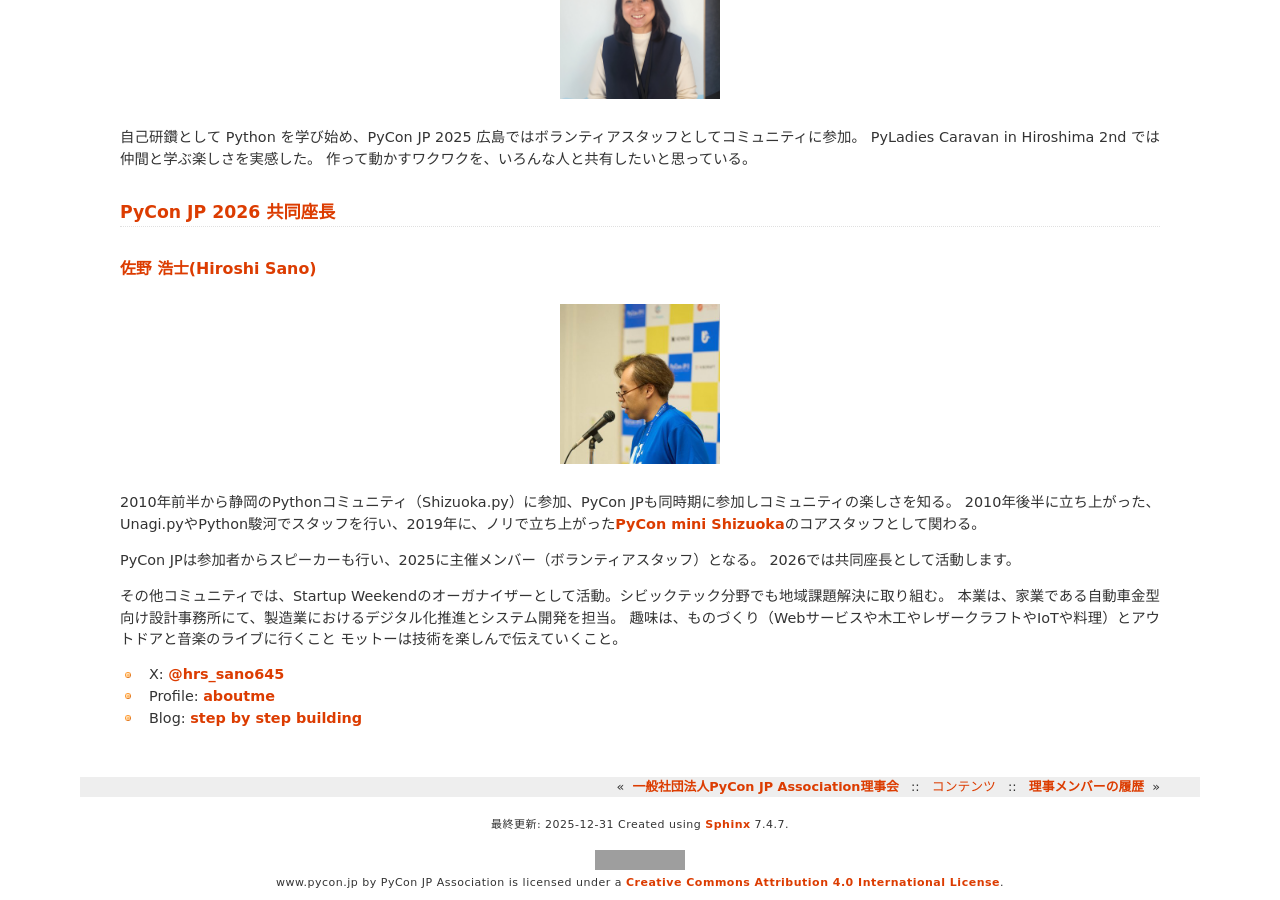
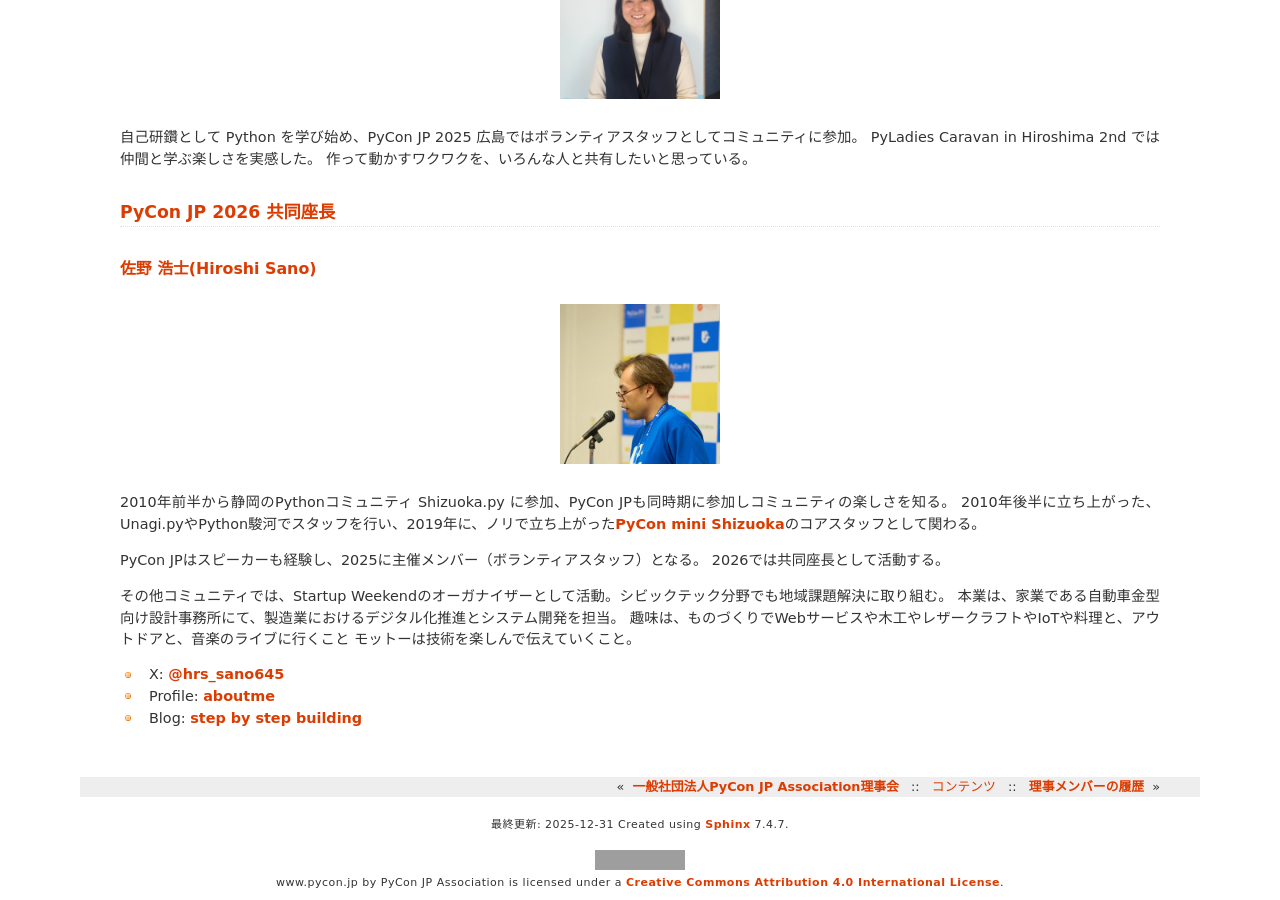
Before and after one commit to pyconjp/www.pycon.jp, a Sphinx documentation site: the page built from source/committee/members.md, in a window 1280 px wide and 900 px high, scrolled down 5628 px. Built offline with Sphinx 7.4.7, drawn with Linux system fonts in a browser that asks for light colours; grey boxes are pictures that could not be loaded.

Commit message:
コメントいただいた内容を含め修正

````diff
--- a/source/committee/members.md
+++ b/source/committee/members.md
@@ -204,14 +204,14 @@
 :width: 160
 ```
 
-2010年前半から静岡のPythonコミュニティ（Shizuoka.py）に参加、PyCon JPも同時期に参加しコミュニティの楽しさを知る。
+2010年前半から静岡のPythonコミュニティ Shizuoka.py に参加、PyCon JPも同時期に参加しコミュニティの楽しさを知る。
 2010年後半に立ち上がった、Unagi.pyやPython駿河でスタッフを行い、2019年に、ノリで立ち上がった[PyCon mini Shizuoka](https://pycon-shizu.connpass.com)のコアスタッフとして関わる。
 
-PyCon JPは参加者からスピーカーも行い、2025に主催メンバー（ボランティアスタッフ）となる。 2026では共同座長として活動します。
+PyCon JPはスピーカーも経験し、2025に主催メンバー（ボランティアスタッフ）となる。 2026では共同座長として活動する。
 
 その他コミュニティでは、Startup Weekendのオーガナイザーとして活動。シビックテック分野でも地域課題解決に取り組む。
 本業は、家業である自動車金型向け設計事務所にて、製造業におけるデジタル化推進とシステム開発を担当。
-趣味は、ものづくり（Webサービスや木工やレザークラフトやIoTや料理）とアウトドアと音楽のライブに行くこと
+趣味は、ものづくりでWebサービスや木工やレザークラフトやIoTや料理と、アウトドアと、音楽のライブに行くこと
 モットーは技術を楽しんで伝えていくこと。
 
 - X: [@hrs_sano645](https://x.com/hrs_sano645)
````
